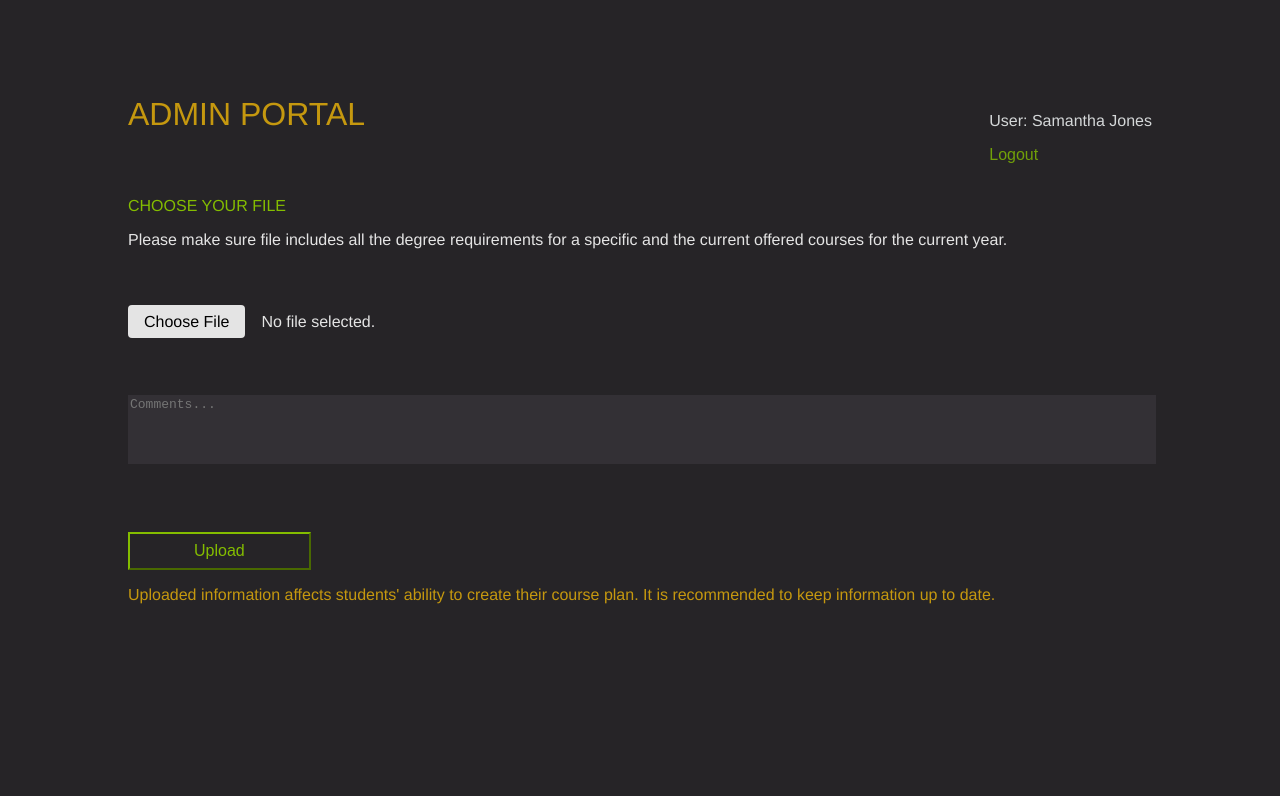
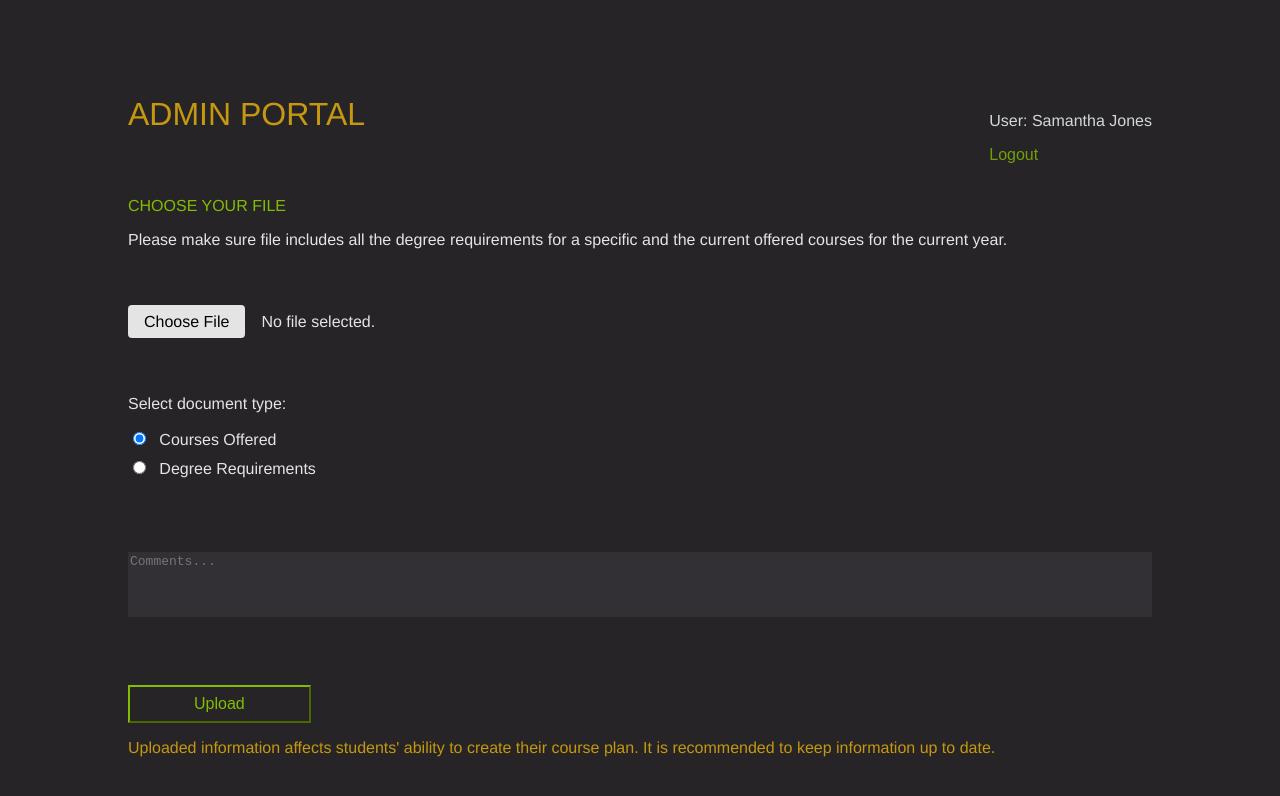
Before and after one commit to UBCO-COSC499-Winter-2018-Term-1-2/visual-course-planner, a React app in the folder client/: page /admin in a window 1280 px wide. Shown: the top 796 px of the page. Built offline with nearby package versions, Linux system fonts and the light colour scheme.

Commit message:
Change database to allow for degree requirements, import fav btn css.

```diff
--- a/client/package.json
+++ b/client/package.json
@@ -1,5 +1,5 @@
 {
-  "name": "vcp-clint",
+  "name": "vcp-client",
   "version": "0.1.0",
   "private": true,
   "dependencies": {
--- a/client/src/components/AdminPortal/AdminPortal.css
+++ b/client/src/components/AdminPortal/AdminPortal.css
@@ -21,6 +21,7 @@
     color: #c5980f;
     text-align: left;
     font-weight: normal;
+    text-transform: uppercase;
 }
 
 .admin-portal-parent-wrapper {
@@ -32,6 +33,7 @@
 
 .choose-file-heading {
    color: #84bd00;
+   text-transform: uppercase;
 }
 
 #choose-file-btn {
@@ -80,6 +82,11 @@
     margin-left: 1em;
 }
 
+.admin-radio-input input {
+  margin-right: 1em;
+  margin-bottom: 1em;
+}
+
 @media only screen and (max-width: 600px) {
     .admin-acc-logout-wrapper {
         position: relative;
--- a/client/src/components/AdminPortal/AdminPortal.js
+++ b/client/src/components/AdminPortal/AdminPortal.js
@@ -4,14 +4,12 @@ import axios from 'axios';
 
 class AdminPortal extends Component {
 
-  constructor(props) {
-    super(props);
-    this.state = {
-      name: "Samantha Jones",
-      selectedFile: null,
-      loaded: 0
-    };
-  }
+  state = {
+    name: "Samantha Jones",
+    selectedFile: null,
+    loaded: 0,
+    documentType: "courses"
+  };
 
   Progress = () => {
     if (this.state.selectedFile) {
@@ -24,6 +22,7 @@ class AdminPortal extends Component {
   handleUpload = () => {
     let data = new FormData();
     data.append('file', this.state.selectedFile, this.state.selectedFile.name);
+    data.append("documentType", this.state.documentType);
     axios
       .post('/api/admin/upload', data, {
         onUploadProgress: ProgressEvent => {
@@ -44,6 +43,12 @@ class AdminPortal extends Component {
     });
   }
 
+  handleChangeType = (e) => {
+    this.setState({
+      documentType: e.target.value
+    });
+  }
+
   render() {
 
     return (
@@ -61,12 +66,12 @@ class AdminPortal extends Component {
           </div>
         </div>
 
-        <h1 className="admin-heading admin-portal-element">ADMIN PORTAL</h1>
+        <h1 className="admin-heading admin-portal-element">Admin Portal</h1>
 
         <div className="admin-body-wrapper">
 
           <div className="admin-body-description-container admin-portal-element">
-            <label className="choose-file-heading">CHOOSE YOUR FILE</label>
+            <label className="choose-file-heading">choose your file</label>
             <p className="admin-disclaimer-para">Please make sure file includes all the degree requirements for a specific
               and the current offered courses for the current year.
             </p>
@@ -78,8 +83,20 @@ class AdminPortal extends Component {
             <this.Progress/>
           </div>
 
+          <div className="admin-portal-element">
+            <p>Select document type: </p>
+            <div className="admin-radio-input">
+              <input type="radio" id="courses" name="document-type" value="courses"  onChange={this.handleChangeType} checked={this.state.documentType === 'courses'}/>
+              <label id="document-type-courses-label" htmlFor="courses">Courses Offered</label>
+            </div>
+            <div className="admin-radio-input">
+              <input type="radio" id="degree" name="document-type" value="degree" onChange={this.handleChangeType} checked={this.state.documentType === 'degree'}/>
+              <label id="document-type-degree-label" htmlFor="degree">Degree Requirements</label>
+            </div>
+          </div>
+
           <div className="admin-comment-input-container admin-portal-element">
-            <textarea className="comments-input" placeholder="Comments..."></textarea>
+            <textarea className="comments-input focus-element" placeholder="Comments..."></textarea>
           </div>
 
           <div className="admin-submit-container admin-portal-element">
--- a/client/src/components/FavouriteBtn/FavouriteBtn.css
+++ b/client/src/components/FavouriteBtn/FavouriteBtn.css
@@ -1,12 +1,12 @@
-.fav-plan-btn-container{
-    cursor: pointer;
-    background-color: brown;
+.fav-plan-btn-container {
+  cursor: pointer;
 }
 
-.fav-icon-red{
+.fav-icon-red {
     color: red;
 }
 
+
 .fav-icon-grey {
-    color: grey;
+  color: grey;
 }
--- a/client/src/components/FavouriteBtn/FavouriteBtn.js
+++ b/client/src/components/FavouriteBtn/FavouriteBtn.js
@@ -1,10 +1,11 @@
 import React, { Component } from 'react';
 import { FontAwesomeIcon } from '@fortawesome/react-fontawesome';
 import PropTypes from 'prop-types';
+import { library } from '@fortawesome/fontawesome-svg-core';
+import { faHeart } from '@fortawesome/free-solid-svg-icons';
+import './FavouriteBtn.css';
 
-//const solidHeart = <FontAwesomeIcon icon={["fa","heart"]}  size="2x" />;
-// const hollowHeart = <FontAwesomeIcon icon={["fas","plus"]} className="hollow-heart" />;
-//^ THIS SHIT DOESNT FUCKING WORK
+library.add(faHeart);
 
 class FavouriteBtn extends Component {
   constructor(props){
--- a/client/src/components/StudentInfo/StudentInfo.js
+++ b/client/src/components/StudentInfo/StudentInfo.js
@@ -1,6 +1,10 @@
 import React, { Component } from 'react';
 import { FontAwesomeIcon } from '@fortawesome/react-fontawesome';
 import PropTypes from 'prop-types';
+import { library } from '@fortawesome/fontawesome-svg-core';
+import { faSignOutAlt } from '@fortawesome/free-solid-svg-icons';
+
+library.add(faSignOutAlt);
 
 class StudentInfo extends Component {
 
--- a/client/src/containers/Main.css
+++ b/client/src/containers/Main.css
@@ -71,6 +71,7 @@
 }
 
 .sidebar-button {
+  display: block;
   text-align: left;
   background:none;
   border:none;
@@ -105,6 +106,10 @@
   border: 1px solid #84bd00;
 }
 
+.focus-element {
+  box-sizing: border-box;
+}
+
 .student-buttons-container {
   position: absolute;
   min-width: 130px;
--- a/client/src/index.js
+++ b/client/src/index.js
@@ -2,12 +2,12 @@ import React from 'react';
 import ReactDOM from 'react-dom';
 import { Route, BrowserRouter as Router } from 'react-router-dom';
 import './index.css';
-import App from './containers/App';
 import * as serviceWorker from './serviceWorker';
 import Main from './containers/Main';
 import Login from './components/Login/LoginInterface';
 import CreateAccount from './components/Signup/CreateAccountMenu';
 import AdminPortal from "./components/AdminPortal/AdminPortal";
+import App from './containers/App';
 
 const routing = (
   <Router>
```
Also changed, not shown: 2 other files (tests, documents, lock files or other folders).
